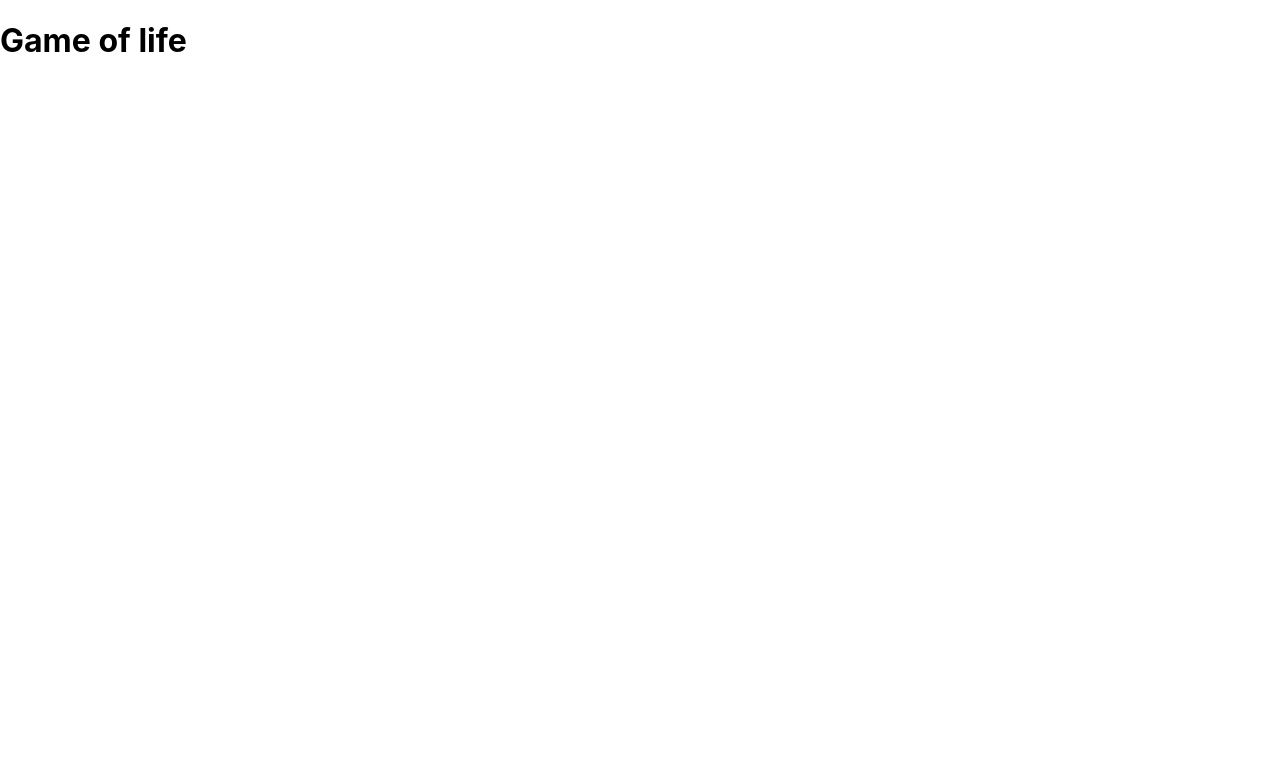
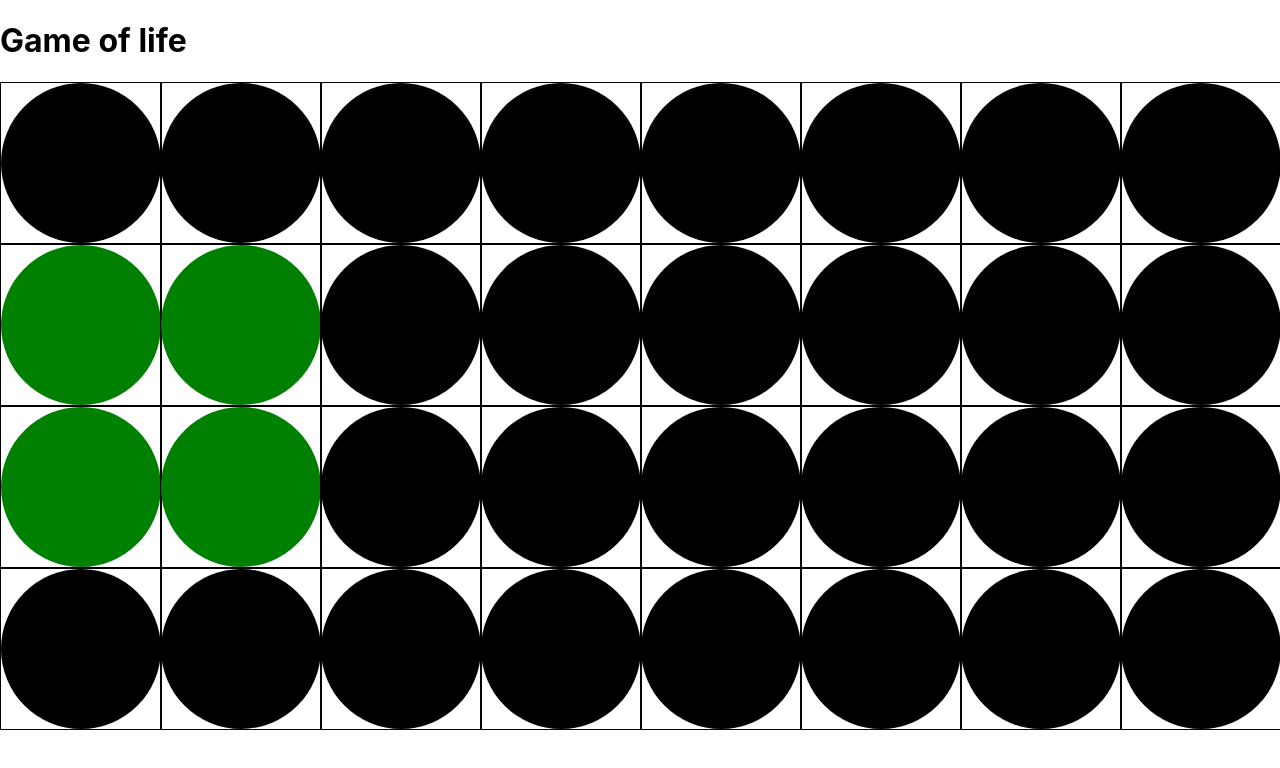
Before and after one commit to mattiaizzi/gameOfLife, a React (Create React App) app: page / in a window 1280 px wide. Shown: the top 768 px of the page. Built offline with nearby package versions, Linux system fonts and the light colour scheme.

Commit message:
added grid and cell components

```diff
--- a/package.json
+++ b/package.json
@@ -20,6 +20,7 @@
     "react": "^17.0.1",
     "react-dom": "^17.0.1",
     "react-scripts": "4.0.2",
+    "styled-components": "^5.2.1",
     "typescript": "^4.1.5",
     "web-vitals": "^1.1.0"
   },
@@ -46,5 +47,8 @@
       "last 1 firefox version",
       "last 1 safari version"
     ]
+  },
+  "devDependencies": {
+    "@types/styled-components": "^5.1.7"
   }
 }
--- a/src/App.tsx
+++ b/src/App.tsx
@@ -1,6 +1,8 @@
 import React from 'react';
 import { Cell, CellStatus } from './core/cell';
 import { Game } from './core/game/Game';
+import { Grid } from './components/Grid';
+import { Cell as CellComponent } from './components/Cell';
 
 function App() {
   const game: Game = new Game(4, 8);
@@ -74,6 +76,12 @@ function App() {
   return (
     <div>
       <h1>Game of life</h1>
+      <Grid
+        matrix={game
+          .getGrid()
+          .getField()
+          .map((row, i) => row.map((cell, j) => <CellComponent key={`${i}-${j}`} alive={cell.isAlive()} />))}
+      ></Grid>
     </div>
   );
 }
--- /dev/null
+++ b/src/components/Cell/Cell.tsx
@@ -0,0 +1,32 @@
+import React from 'react';
+import styled from 'styled-components';
+
+const Square = styled.div`
+  width: 100%;
+  padding-bottom: 100%;
+  position: relative;
+  border: 1px solid black;
+  display: flex;
+  align-items: center;
+  justify-content: center;
+`;
+
+const Circle = styled.div<{ alive: boolean }>`
+  position: absolute;
+  top: 0;
+  bottom: 0;
+  width: 100%;
+  height: 100%;
+  border-radius: 50%;
+  background-color: ${(props) => (props.alive ? 'green' : 'black')};
+`;
+
+const Cell: React.FC<{ alive: boolean }> = ({ alive }) => {
+  return (
+    <Square>
+      <Circle alive={alive} />
+    </Square>
+  );
+};
+
+export default Cell;
--- /dev/null
+++ b/src/components/Cell/index.ts
@@ -0,0 +1 @@
+export { default as Cell } from './Cell';
--- /dev/null
+++ b/src/components/Grid/Grid.tsx
@@ -0,0 +1,30 @@
+import React from 'react';
+import styled from 'styled-components';
+
+interface StyledGridProps {
+  maxWidth?: string;
+  cols: number;
+}
+
+const StyledGrid = styled.div<StyledGridProps>`
+  max-width: ${(props) => props.maxWidth || '100%'};
+  display: grid;
+  grid-template-columns: ${(props) => new Array(props.cols + 1).join('1fr ')};
+`;
+
+interface GridProps {
+  matrix: any[][];
+  maxWidth?: string;
+}
+
+const Grid: React.FC<GridProps> = ({ matrix, maxWidth }) => {
+  const rows = matrix.length || 0;
+  const cols = matrix[0]?.length || 0;
+  return (
+    <StyledGrid cols={cols} maxWidth={maxWidth}>
+      {matrix.map((row) => row.map((col) => col))}
+    </StyledGrid>
+  );
+};
+
+export default Grid;
--- /dev/null
+++ b/src/components/Grid/index.ts
@@ -0,0 +1 @@
+export { default as Grid } from './Grid';
```
Also changed, not shown: .eslintrc.js, 1 other file (tests, documents, lock files or other folders).
